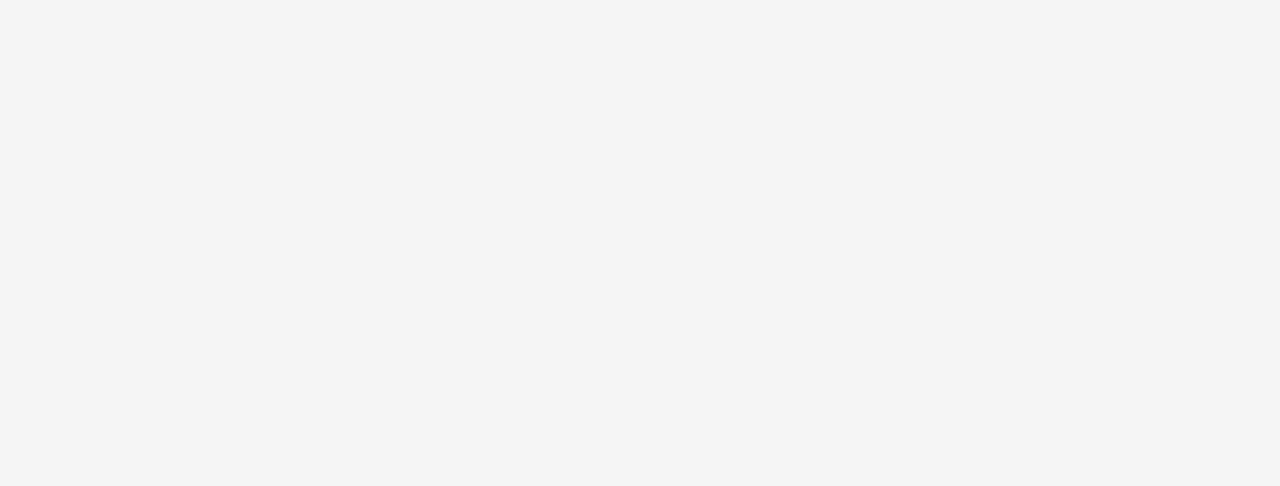
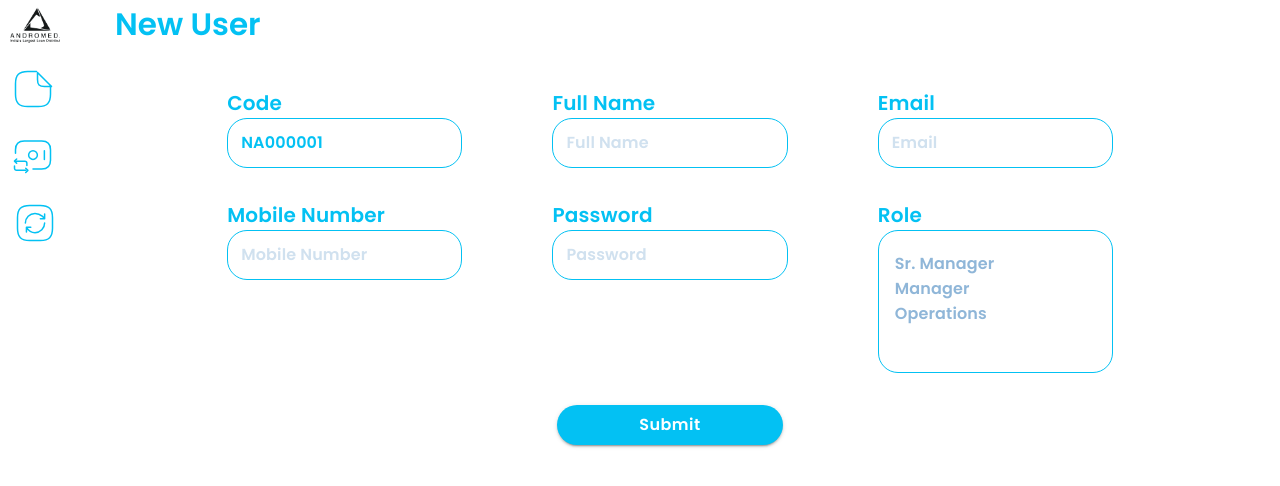
Before and after one commit to PankajSaini9127/rental, a React (Create React App) app: page /newUser in a window 1280 px wide. Before the commit this address had no page. Shown: the top 486 px of the page. Built offline with nearby package versions, Linux system fonts and the light colour scheme.

Commit message:
UserDashboard & New user Form Add

```diff
--- a/src/App.css
+++ b/src/App.css
@@ -8,9 +8,9 @@
     font-family: 'Poppins', sans-serif !important;
 }
 
-body{
+/* body{
     background-color: #F5F5F5;
-}
+} */
 
 .loginOverlay{
     position: absolute;
--- a/src/Components/DialogBox.jsx
+++ b/src/Components/DialogBox.jsx
@@ -10,7 +10,8 @@ import {
 import React, { useState } from "react";
 
 const labelStyle = {
-  fontSize: "18px",
+  fontSize: "15px",
+  lineHeight:"30px",
   color: "#03C1F3",
   fontWeight: "600",
   "@media(max-width:900px)": { fontSize: "10px" },
@@ -22,20 +23,21 @@ const TextFieldWrapper = ({
   value,
   name,
   onChange,
-  width,
+  grid
 }) => {
   const fieldStyle = {
     border: "1px solid #03C1F3",
     borderRadius: "20px",
-    height: "66px",
-    width: { width },
-    p: 2,
+    height: "50px",
+    p: 1,
+    px:2,
+
     color: "rgba(16, 99, 173, 0.47)",
     "@media(max-width:900px)": { height: "46px", p: 1 },
   };
 
   return (
-    <Grid item md={10} xs={10}>
+    <Grid item  xs={grid}>
       {/* <MyTextfield /> */}
       <FormControl>
         <FormLabel>
@@ -51,6 +53,7 @@ const TextFieldWrapper = ({
             disableUnderline: true,
             style: {
               color: "rgba(16, 99, 173, 0.47)",
+              fontSize:"15px",
             },
           }}
           placeholder={placeHolder}
@@ -66,14 +69,14 @@ const TextFieldWrapper = ({
 const Landblord = () => {
   return (
     <>
-      <Grid item md={10} container sx={{ justifyContent: "space-evenly" }}>
-        <Grid item md={6}>
+      <Grid item md={10} xs={11.5} container sx={{ justifyContent: "space-evenly" }} spacing={1}>
+        <Grid item xs={5.5}>
           <TextFieldWrapper
             label={"Name of Landblord"}
             placeHolder={"Name of Landblord"}
           />
         </Grid>
-        <Grid item md={6}>
+        <Grid item xs={5.5}>
           <TextFieldWrapper
             label={"Percentage Share%"}
             placeHolder={"Percentage Share%"}
@@ -110,19 +113,21 @@ function DialogBox() {
           container
           sx={{
             // height: "345px",
-            width: "600px",
+            width: "500px",
             borderRadious: "30px ",
             backgroundColor: "#FFFFFF",
             justifyContent: "center",
             alignItems: "center",
             py: 10,
+            '@media(max-width:900px)':{width:'300px',py:6}
           }}
           spacing={4}
         >
           <TextFieldWrapper
             label="Enter No of Landlord"
             placeHolder="Enter No of Landlord"
-            width="430px"
+            // width="230px"
+            grid='10'
             name={"landblord"}
             onChange={handleChange}
           />
@@ -137,18 +142,18 @@ function DialogBox() {
             ""
           )}
           {value > 0 ? (
-            <Grid item xs={4}>
+            <Grid item md={4} xs={6}>
               <Button
                 variant="contained"
                 onClick={handleClose}
                 sx={{
                   backgroundColor: "#03C1F3",
-                  height: "50px",
-                  width: "150px",
+                  height: "40px",
+                  width: "100%",
                   borderRadius: "20px",
-                  fontSize:"20px",
+                  fontSize:"16px",
                   color:"#FFFFFF",
-                  lineHeight:"38px",
+                  lineHeight:"32px",
                   textTransform:"capitalize"
                 }}
               >
--- a/src/Components/HamburgerMenu.jsx
+++ b/src/Components/HamburgerMenu.jsx
@@ -3,7 +3,6 @@ import React, { useState } from "react";
 
 //icons hero section
 import Logo from "../assest/pic/Dashboard/logo1 2.png";
-import Rectangle from "../assest/pic/Dashboard/Rectangle 34.png";
 
 import "../assest/CSS/hamburgerMenu.css";
 import { useNavigate } from "react-router-dom";
@@ -24,10 +23,10 @@ const NavExpand = ({msg, navigateTO,Vector})=>{
       sx={{
         height: "50px",
         width: "250px",
-        borderRadius: "18px",
         position: "relative",
         flexDirection:"row",
         alignItems:"center",
+        '@media(max-width:900px)':{width:'180px'}
       }}
       onClick={() => {
         navigate(`/${navigateTO}`);
@@ -42,7 +41,7 @@ const NavExpand = ({msg, navigateTO,Vector})=>{
     fontWeight: "500",
     lineHeight: "24px",
     fontSize: "18px",
-    '@media(ma-width:900px)':{fontSize:"8px",lineHeight:"10px"}
+    '@media(max-width:900px)':{fontSize:"12px",lineHeight:"15px"}
 
       }}
       >
@@ -63,7 +62,7 @@ const NavItem = ({Vector})=>{
     <>
       {/* hambergur menu  */}
       <Grid
-        sx={{ ml: "15px"}}
+        sx={{ ml: "10px"}}
         className={expand ? "HeroSectionMenu" : ""}
         onMouseEnter={() => setExpand(true)}
         onMouseLeave={() => {
--- a/src/Components/Listing.jsx
+++ b/src/Components/Listing.jsx
@@ -71,7 +71,7 @@ function Listing() {
       <Divider />
 
       <Grid container sx={{ justifyContent: "space-between", p: 4, '@media(max-width:600px)':{p:2} }}>
-        <Grid item xs={7}>
+        <Grid item xs={6}>
         <TextField
           placeholder="Search By Field Name..."
           InputProps={{
--- /dev/null
+++ b/src/Components/NewUser.jsx
@@ -0,0 +1,111 @@
+
+import { Box, Button, Grid,  Stack } from "@mui/material";
+import React, { useState } from "react";
+import HamburgerMenu from "./HamburgerMenu";
+import { MyHeader, SelectNative, TextFieldWrapper } from "./StyledComponent";
+
+const initialState ={
+    name:"",
+    email:"",
+    password:"",
+    role:"",
+    mobile:""
+}
+
+function NewUser() {
+
+    const [formVal, setFormVal]= useState(initialState)
+
+    const {name,email,password,role,mobile} = formVal;
+
+    const names =[ "Sr. Manager", 'Manager', 'Operations']
+
+
+  return (
+    <>
+      <Stack sx={{ flexWrap: "nowrap", flexDirection: "row" }}>
+        <HamburgerMenu />
+
+        <Box sx={{flexGrow:1}}>
+
+        <MyHeader>New User</MyHeader>
+
+        <Grid container sx={{ justifyContent: "center" }}>
+          <Grid item >
+
+        <Box
+          component="form"
+          sx={{
+            py: 5,
+            backgroundColor: "white",
+            mx: 3,
+            borderRadius: "15px",
+            maxWidth: "1050px",
+          }}
+        >
+          <Grid
+            container
+            sx={{ px: 3, justifyContent: "space-evenly" }}
+            spacing={4}
+          >
+            <TextFieldWrapper
+              label="Code"
+              placeHolder=""
+              value="NA000001"
+            />
+            <TextFieldWrapper
+              label="Full Name"
+              placeHolder="Full Name"
+              value={name}
+            />
+            <TextFieldWrapper
+              label="Email"
+              placeHolder="Email"
+              value={email}
+            />
+            <TextFieldWrapper
+              label="Mobile Number"
+              placeHolder="Mobile Number"
+              value={mobile}
+            />
+            <TextFieldWrapper
+              label="Password"
+              placeHolder="Password"
+              value={password}
+            />
+            {/* <TextFieldWrapper
+              label="Role"
+              placeHolder=""
+              value={role}
+            /> */}
+
+   <SelectNative value={role} names={names} label={'Role'}/>
+
+
+          <Grid item sm={3.0}>
+            <Button variant="contained" color='primary' sx={{
+               height: "40px",
+               width: "100%",
+               borderRadius: "20px",
+               fontSize: "16px",
+               color: "#FFFFFF",
+               lineHeight: "32px",
+               textTransform: "capitalize",
+            }}>Submit</Button>
+          </Grid>
+
+
+          </Grid>
+        </Box>
+
+        </Grid>
+        </Grid>
+
+
+        </Box>
+      </Stack>
+    </>
+  );
+}
+
+export default NewUser;
--- a/src/Components/StyledComponent.jsx
+++ b/src/Components/StyledComponent.jsx
@@ -34,18 +34,24 @@ const labelStyle = {
 const fieldStyle = {
   border: "1px solid #03C1F3",
   borderRadius: "20px",
-  height: "66px",
+  height: "50px",
   width: "100%",
-  p: 2,
+  p: "8px",
+  pl:"13px",
   input: { color: "#03C1F3",'&::placeholder':{color:"rgba(16, 99, 173, 0.47)"} },
-  "@media(max-width:900px)": { height: "46px", p: 1 },
+  "@media(max-width:900px)": { height: "35px",p:0 , px:'10px'},
 };
+
+
+
+
+
 
 // Text Field Style
 
 const TextFieldWrapper = ({ label, placeHolder, value, name, onChange }) => {
   return (
-    <Grid item md={3.5} xs={6}>
+    <Grid item md={3.1} xs={6}>
       <FormControl fullWidth>
         <FormLabel>
           <Typography variant="body1" sx={labelStyle}>
@@ -60,6 +66,7 @@ const TextFieldWrapper = ({ label, placeHolder, value, name, onChange }) => {
             disableUnderline: true,
             style: {
               color: "rgba(16, 99, 173, 0.47) !important/",
+              '@media(max-width:900px)':{fontSize:'10px !important'}
             },
           }}
           placeholder={placeHolder}
@@ -75,7 +82,7 @@ const TextFieldWrapper = ({ label, placeHolder, value, name, onChange }) => {
 // Document Upload
 const DocumentUpload = ({ label, placeHolder }) => {
   return (
-    <Grid item md={4.5} xs={6}>
+    <Grid item md={4.1} xs={6}>
       {/* <MyTextfield /> */}
       <FormControl fullWidth>
         <FormLabel>
@@ -89,17 +96,16 @@ const DocumentUpload = ({ label, placeHolder }) => {
           sx={{
             border: "1px solid #03C1F3",
             borderRadius: "20px",
-            height: "66px",
+            height: "50px",
             // width: "100%",
             p: 2,
-
-
             color:"rgba(16, 99, 173, 0.47)",
             textTransform:"capitalize",
+            '@media(max-width:900px)':{height:'35px'}
           }}
           component="label"
         >
-          <Typography sx={{fontSize:"18px", textAlign:"left",width:"100%"}}> {placeHolder}</Typography>
+          <Typography sx={{fontSize:"16px", textAlign:"left",width:"100%",'@media(max-width:900px)':{fontSize:'10px'}}}> {placeHolder}</Typography>
 
           <input hidden accept="image/*" multiple type="file" />
         </Button>
@@ -123,7 +129,7 @@ const DocumentUpload = ({ label, placeHolder }) => {
 // Select Field
 const SelectComponent = ({ label, value, name, onChange }) => {
   return (
-    <Grid item md={3.5} xs={6}>
+    <Grid item md={3.1} xs={6}>
       <FormControl fullWidth>
         <FormLabel>
           <Typography variant="body1" sx={labelStyle}>
@@ -139,16 +145,16 @@ const SelectComponent = ({ label, value, name, onChange }) => {
           sx={{
             border: "1px solid #03C1F3",
             borderRadius: "20px",
-            height: "66px",
+            height: "50px",
             mt: "0px !important",
             color: "rgba(16, 99, 173, 0.47)",
-            p: 2,
+            p: "8px",
             width: "100%",
-            px: 2,
+            px: "13px",
             boxShadow: "none",
             input: { '&::placeholder':{color:"rgba(16, 99, 173, 0.47)"} },
             ".MuiOutlinedInput-notchedOutline": { border: 0 },
-            "@media(max-width:900px)": { height: "46px", width: "35vw" },
+            "@media(max-width:900px)": { height: "35px", width: "35vw" },
 
           }}
         >
@@ -158,7 +164,109 @@ const SelectComponent = ({ label, value, name, onChange }) => {
         </Select>
       </FormControl>
     </Grid>
+
+
   );
 };
 
-export { MyHeader, TextFieldWrapper, DocumentUpload, SelectComponent };
+
+
+// native select in user dashboard
+const SelectNative = ({value,names,label})=>{
+  return(
+    <Grid item md={3.1} xs={6}>
+    <FormControl fullWidth>
+      <FormLabel>
+        <Typography variant="body1" sx={labelStyle}>
+          {label}
+        </Typography>
+      </FormLabel>
+      <Select
+      disableUnderline
+      variant="standard"
+      multiple
+       native
+      sx={{
+        border: "1px solid #03C1F3",
+        borderRadius: "20px",
+        // height: "50px",
+        mt: "0px !important",
+        color: "rgba(16, 99, 173, 0.47)",
+        p: 2,
+        width: "100%",
+        px: 2,
+        boxShadow: "none",
+        input: { fontSize:"20px",'&::placeholder':{color:"rgba(16, 99, 173, 0.47)"} },
+        ".MuiOutlinedInput-notchedOutline": { border: 0 },
+
+      }}
+
+value={value}
+// @ts-ignore Typings are not considering `native`
+// onChange={handleChangeMultiple}
+label={label}
+
+>
+{names.map((name) => (
+  <option key={name} value={name}>
+    {name}
+  </option>
+))}
+</Select>
+    </FormControl>
+  </Grid>
+  )
+}
+
+
+
+//dashboard
+
+const DashboardItem = ({ service, value }) => {
+  return (
+    <Grid item md={4} xs={6} container sx={{justifyContent:"space-evenly"}}>
+      <Grid
+        container
+        sx={{
+          height: "181px",
+          // maxWidth:"356px",
+          backgroundColor: "#03C1F3",
+          borderRadius: "20px",
+          justifyContent: "center",
+          alignItems: "center",
+          boxShadow:"0px 10px 10px rgba(0, 0, 0, 0.25);",
+          '@media(max-width:900px)':{height:'130px'}
+        }}
+      >
+        <Grid item>
+          <Typography
+            variant="body1"
+            fontSize="60px"
+            color="white"
+            textAlign="center"
+            fontWeight="600"
+            lineHeight="65px"
+            sx={{'@media(max-width:900px)':{fontSize:"35px",lineHeight:'50px'}}}
+          >
+            {value}
+          </Typography>
+          <Typography
+            variant="body1"
+            fontSize="18px"
+            color="white"
+            textAlign="center"
+            mt="-10px"
+            sx={{'@media(max-width:900px)':{fontSize:"11px"}}}
+          >
+            {service}
+          </Typography>
+        </Grid>
+      </Grid>
+    </Grid>
+  );
+};
+
+
+
+
+export { MyHeader, TextFieldWrapper, DocumentUpload, SelectComponent,SelectNative,DashboardItem };
--- /dev/null
+++ b/src/Components/UserDashboard.jsx
@@ -0,0 +1,30 @@
+import { Box, Grid, Stack } from '@mui/material'
+import React from 'react'
+import HamburgerMenu from './HamburgerMenu'
+import { DashboardItem, MyHeader } from './StyledComponent'
+
+function UserDashboard() {
+  return (<>
+        <MyHeader>User Dashboard</MyHeader>
+    <Stack sx={{ flexWrap: "nowrap", flexDirection: "row" }}>
+        <HamburgerMenu />
+
+        <Box sx={{flexGrow:1}}>
+
+
+<Grid container sx={{justifyContent:"center"}}>
+  <Grid item md={10}>
+        <Grid container spacing={3} sx={{justifyContent:"space-evenly" }} >
+            <DashboardItem service="Total Sr Manager" value="5" />
+            <DashboardItem service="Total Manager" value="5" />
+            <DashboardItem service="Total Operation" value="5" />
+          </Grid>
+          </Grid>
+          </Grid>
+        </Box>
+        </Stack>
+        </>
+  )
+}
+
+export default UserDashboard
--- a/src/Router.js
+++ b/src/Router.js
@@ -6,6 +6,8 @@ import Dashboard from './Components/Dashboard'
 import Login from './Components/Login'
 import Listing from './Components/Listing'
 import Agreement from './Components/Agreement'
+import NewUser from './Components/NewUser'
+import UserDashboard from './Components/UserDashboard'
 
 function Router() {
   return (
@@ -15,6 +17,8 @@ function Router() {
         <Route exact path='/dashboard' element={<Dashboard/>}/>
         <Route exact path='/newAgreement' element={<Agreement/>}/>
         <Route exact path='/listing' element={<Listing/>}/>
+        <Route exact path='/newUser' element={<NewUser/>}/>
+        <Route exact path='/userDashboard' element={<UserDashboard/>}/>
     </Routes>
     </BrowserRouter>
   )
--- a/src/assest/CSS/hamburgerMenu.css
+++ b/src/assest/CSS/hamburgerMenu.css
@@ -1,5 +1,5 @@
 .HeroSectionMenu{
-   margin-right: 35px;
+   /* margin-right: 35px; */
 }
 
 .menuItem{
```
Also changed, not shown: src/Components/Agreement.jsx (+25 -13 lines), src/Components/Dashboard.jsx (+18 -63 lines), src/Components/Login.js (+4 -4 lines).
